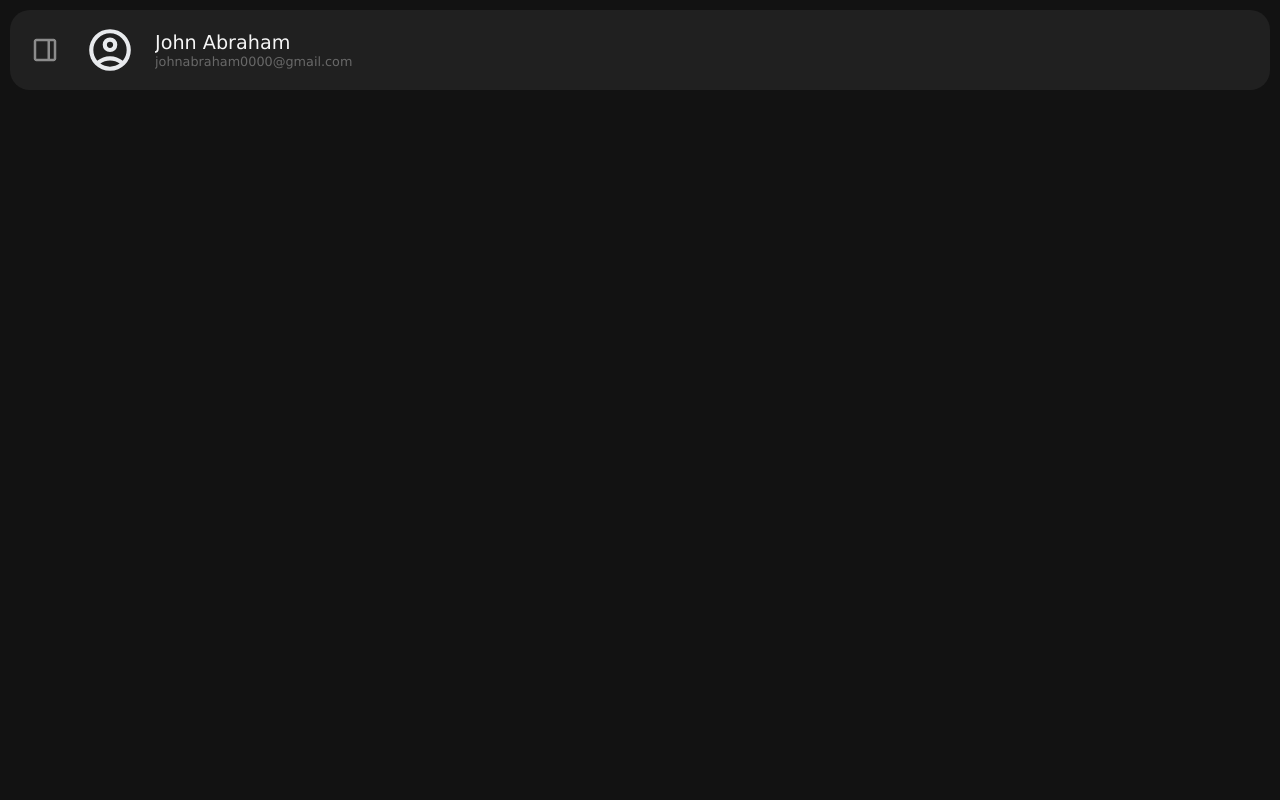
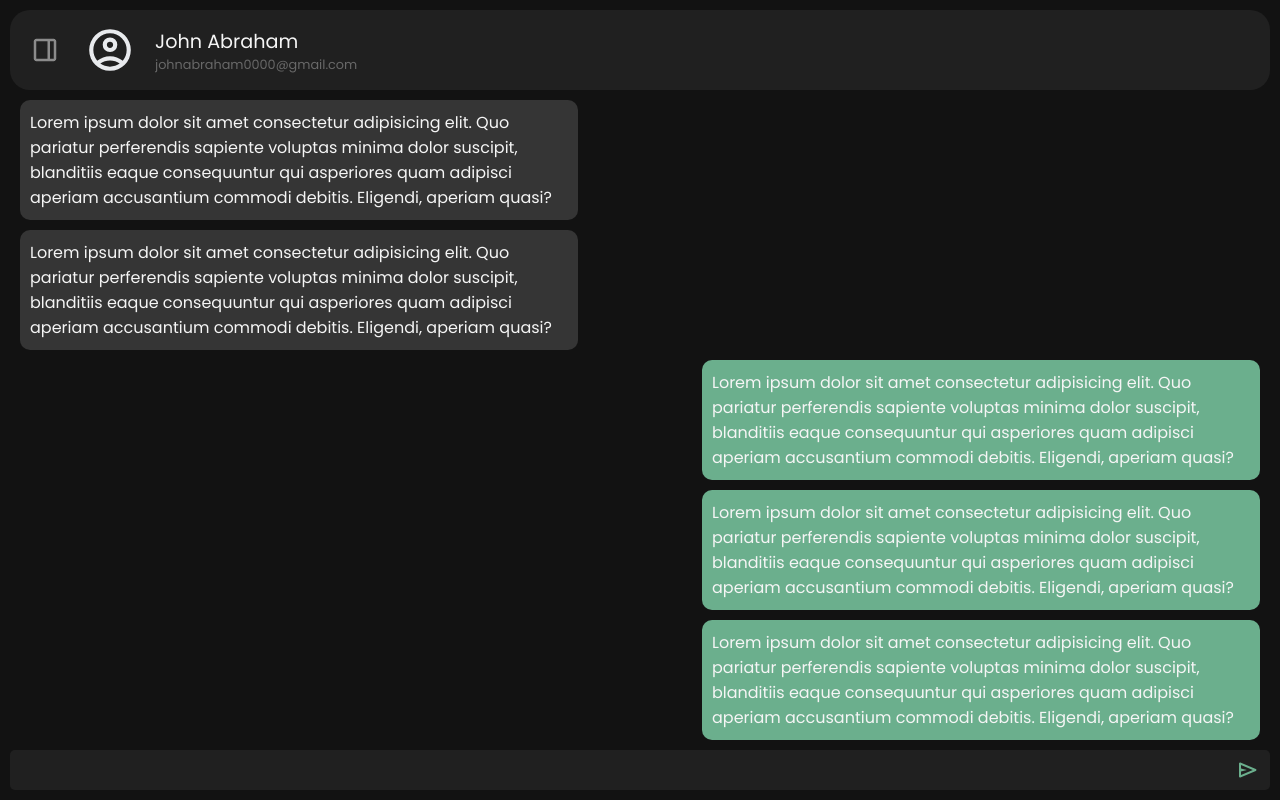
Before and after one commit to sayanbose-0000/Ripple, a React (Vite) app in the folder client/: page / in a window 1280 px wide. Built offline with nearby package versions, Linux system fonts and the light colour scheme; no server answers.

Commit message:
message ui

```diff
--- a/client/index.html
+++ b/client/index.html
@@ -5,6 +5,11 @@
   <meta charset="UTF-8" />
   <link rel="shortcut icon" href="favicon.svg" type="image/x-icon">
   <meta name="viewport" content="width=device-width, initial-scale=1.0" />
+  <link rel="preconnect" href="https://fonts.googleapis.com">
+  <link rel="preconnect" href="https://fonts.gstatic.com" crossorigin>
+  <link
+    href="https://fonts.googleapis.com/css2?family=Poppins:ital,wght@0,100;0,200;0,300;0,400;0,500;0,600;0,700;0,800;0,900;1,100;1,200;1,300;1,400;1,500;1,600;1,700;1,800;1,900&display=swap"
+    rel="stylesheet">
   <title>Ripple</title>
 </head>
 
--- /dev/null
+++ b/client/src/components/Message.jsx
@@ -0,0 +1,9 @@
+const Message = ({ propClass }) => {
+  return (
+    <div className={`${propClass} message`}>
+      <p>Lorem ipsum dolor sit amet consectetur adipisicing elit. Quo pariatur perferendis sapiente voluptas minima dolor suscipit, blanditiis eaque consequuntur qui asperiores quam adipisci aperiam accusantium commodi debitis. Eligendi, aperiam quasi?</p>
+    </div>
+  );
+};
+
+export default Message;
--- a/client/src/components/MessageArea.jsx
+++ b/client/src/components/MessageArea.jsx
@@ -1,4 +1,5 @@
 import { useEffect } from "react";
+import Message from "./Message";
 
 const MessageArea = ({ showContactAreaRef }) => {
 
@@ -19,7 +20,7 @@ const MessageArea = ({ showContactAreaRef }) => {
   }, [])
 
   return (
-    < div className="messagearea" >
+    <div className="messagearea" >
       <div className="info">
         <img src="expand.svg" alt="expand" className="expand" onClick={() => showContactAreaRef.current.className = "contactarea showcontactarea"} />
         <img src="user.svg" alt="dp" />
@@ -28,7 +29,138 @@ const MessageArea = ({ showContactAreaRef }) => {
           <p className="email">johnabraham0000@gmail.com</p>
         </div>
       </div>
-    </div >
+
+      <div className="message-container">
+        <Message propClass="me" />
+        <Message propClass="me" />
+        <Message propClass="them" />
+        <Message propClass="them" />
+        <Message propClass="them" />
+        <Message propClass="them" />
+        <Message propClass="me" />
+        <Message propClass="me" />
+        <Message propClass="me" />
+        <Message propClass="me" />
+        <Message propClass="me" />
+        <Message propClass="me" />
+        <Message propClass="them" />
+        <Message propClass="them" />
+        <Message propClass="them" />
+        <Message propClass="them" />
+        <Message propClass="them" />
+        <Message propClass="them" />
+        <Message propClass="me" />
+        <Message propClass="them" />
+        <Message propClass="them" />
+        <Message propClass="them" />
+        <Message propClass="them" />
+        <Message propClass="me" />
+        <Message propClass="me" />
+        <Message propClass="me" />
+        <Message propClass="me" />
+        <Message propClass="me" />
+        <Message propClass="them" />
+        <Message propClass="me" />
+        <Message propClass="them" />
+        <Message propClass="them" />
+        <Message propClass="me" />
+        <Message propClass="me" />
+        <Message propClass="me" />
+        <Message propClass="me" />
+        <Message propClass="them" />
+        <Message propClass="them" />
+        <Message propClass="them" />
+        <Message propClass="them" />
+        <Message propClass="me" />
+        <Message propClass="me" />
+        <Message propClass="me" />
+        <Message propClass="me" />
+        <Message propClass="them" />
+        <Message propClass="them" />
+        <Message propClass="them" />
+        <Message propClass="them" />
+        <Message propClass="me" />
+        <Message propClass="me" />
+        <Message propClass="me" />
+        <Message propClass="me" />
+        <Message propClass="them" />
+        <Message propClass="them" />
+        <Message propClass="them" />
+        <Message propClass="them" />
+        <Message propClass="them" />
+        <Message propClass="them" />
+        <Message propClass="me" />
+        <Message propClass="me" />
+        <Message propClass="me" />
+        <Message propClass="me" />
+        <Message propClass="me" />
+        <Message propClass="them" />
+        <Message propClass="them" />
+        <Message propClass="them" />
+        <Message propClass="them" />
+        <Message propClass="me" />
+        <Message propClass="me" />
+        <Message propClass="me" />
+        <Message propClass="me" />
+        <Message propClass="me" />
+        <Message propClass="me" />
+        <Message propClass="them" />
+        <Message propClass="them" />
+        <Message propClass="them" />
+        <Message propClass="them" />
+        <Message propClass="them" />
+        <Message propClass="them" />
+        <Message propClass="me" />
+        <Message propClass="them" />
+        <Message propClass="them" />
+        <Message propClass="them" />
+        <Message propClass="them" />
+        <Message propClass="me" />
+        <Message propClass="me" />
+        <Message propClass="me" />
+        <Message propClass="me" />
+        <Message propClass="me" />
+        <Message propClass="them" />
+        <Message propClass="me" />
+        <Message propClass="them" />
+        <Message propClass="them" />
+        <Message propClass="me" />
+        <Message propClass="me" />
+        <Message propClass="me" />
+        <Message propClass="me" />
+        <Message propClass="them" />
+        <Message propClass="them" />
+        <Message propClass="them" />
+        <Message propClass="them" />
+        <Message propClass="me" />
+        <Message propClass="me" />
+        <Message propClass="me" />
+        <Message propClass="me" />
+        <Message propClass="them" />
+        <Message propClass="them" />
+        <Message propClass="them" />
+        <Message propClass="them" />
+        <Message propClass="me" />
+        <Message propClass="me" />
+        <Message propClass="me" />
+        <Message propClass="me" />
+        <Message propClass="them" />
+        <Message propClass="them" />
+        <Message propClass="them" />
+        <Message propClass="them" />
+        <Message propClass="them" />
+        <Message propClass="them" />
+        <Message propClass="me" />
+        <Message propClass="me" />
+        <Message propClass="me" />
+      </div>
+
+      <form className="send_message_container">
+        <input type="" name="messageinput" id="messageinput" className="messageinput" />
+        {/* <textarea name="messageinput" id="messageinput" className="messageinput"></textarea> */}
+        <button type="submit" className="sendmessage"><img src="send.svg" alt="Send" /></button>
+      </form>
+    </div>
   );
 };
 
--- a/client/src/styles/home.scss
+++ b/client/src/styles/home.scss
@@ -5,9 +5,6 @@
   display: flex;
 }
 
-.messagearea {
-  flex-grow: 1;
-}
 
 .contactarea {
   height: calc(100vh - 20px);
@@ -17,7 +14,7 @@
   border-radius: 20px;
   padding: 10px;
   position: absolute;
-  transition: transform 0.5s ease;
+  transition: transform 0.5s ease-in-out;
 
   @media only screen and (max-width: 380px) {
     width: calc(100% - 20px);
@@ -130,6 +127,7 @@
 }
 
 .messagearea {
+  flex-grow: 1;
   padding: 10px;
 
   .info {
@@ -199,4 +197,80 @@
     }
   }
 
+  .send_message_container {
+    display: flex;
+    padding: 10px 0 10px 0;
+
+    .messageinput,
+    .sendmessage {
+      padding: 10px;
+      background-color: #202020;
+      // border: 2px solid whitesmoke;
+      color: whitesmoke;
+      height: 40px;
+    }
+
+    .messageinput {
+      flex-grow: 1;
+      border-radius: 5px 0 0 5px;
+      resize: none;
+      padding-right: 2.5px;
+    }
+
+    .sendmessage {
+      display: flex;
+      justify-content: center;
+      align-items: center;
+      border-radius: 0 5px 5px 0;
+      cursor: pointer;
+      padding-left: 2.5px;
+    }
+
+    .sendmessage:hover {
+      img {
+        transition: 0.1s transform ease;
+        transform: translateX(2px);
+      }
+    }
+
+    @media only screen and (max-width: 320px) {
+      .messageinput,
+      .sendmessage {
+        font-size: 0.9px;
+      }
+    }
+  }
+
 }
+
+.message-container {
+  height: calc(100vh - 80px - 20px - 40px - 10px);
+  overflow-y: scroll;
+  padding: 10px;
+  display: flex;
+  flex-direction: column;
+  gap: 10px;
+  // margin-right: -8px;
+
+  .message {
+    padding: 10px;
+    border-radius: 10px;
+    max-width: 45%;
+  }
+
+  .me {
+    background-color: #353535;
+    align-self: flex-start;
+  }
+
+  .them {
+    background-color: #6BAF8D;
+    align-self: flex-end;
+  }
+
+  @media only screen and (max-width: 600px) {
+    .message {
+      max-width: 90%;
+    }
+  }
+}
--- a/client/src/styles/index.scss
+++ b/client/src/styles/index.scss
@@ -6,7 +6,7 @@
   box-sizing: border-box;
   // font-family: 'Lucida Sans', 'Lucida Sans Regular', 'Lucida Grande', 'Lucida Sans Unicode', Geneva, Verdana, sans-serif;
   // font-family: 'Segoe UI', Tahoma, Geneva, Verdana, sans-serif;
-  font-family: Verdana, Geneva, Tahoma, sans-serif;
+  font-family: Poppins, Verdana, Geneva, Tahoma, sans-serif;
 }
 
 body {
@@ -34,9 +34,7 @@ body {
 
 ::-webkit-scrollbar {
   width: var(--sb-size);
-  /* Vertical scrollbar */
   height: var(--sb-size);
-  /* Horizontal scrollbar */
 }
 
 ::-webkit-scrollbar-track {
```
Also changed, not shown: client/public/send.svg (added).
